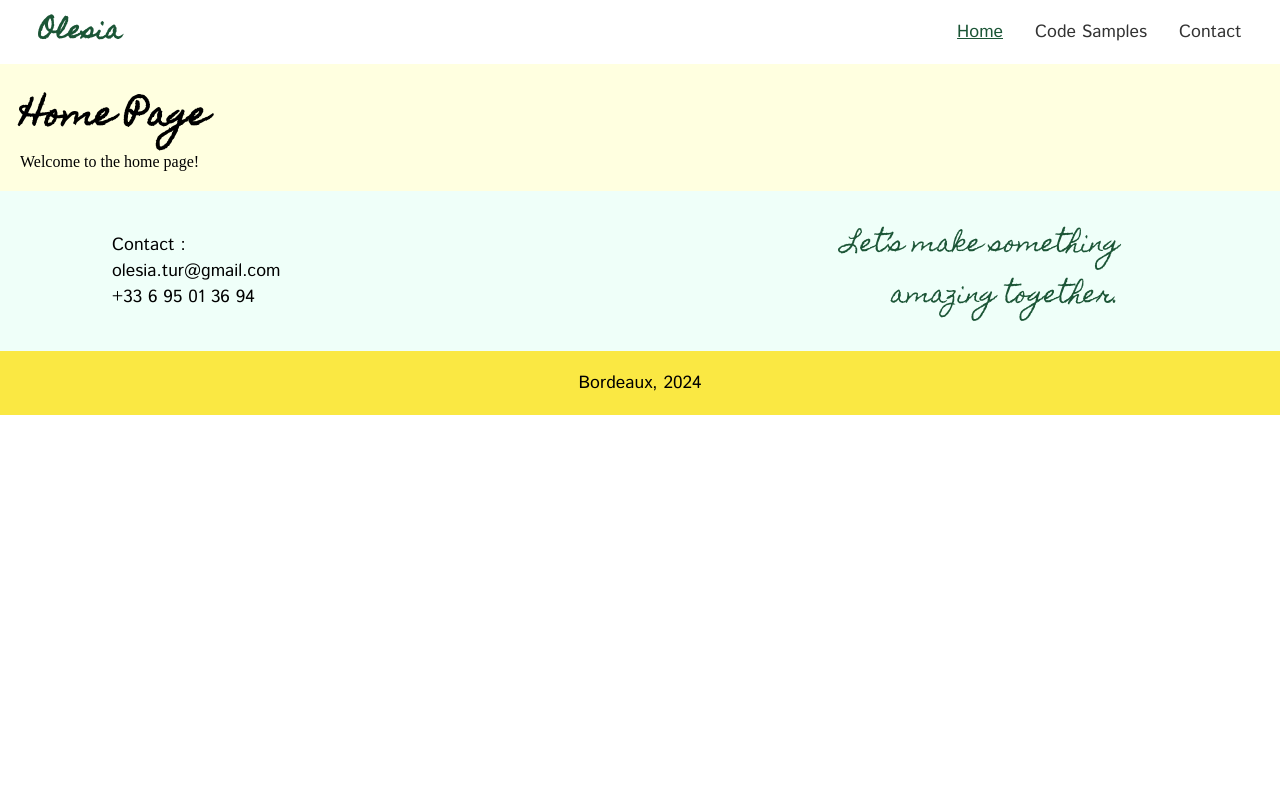
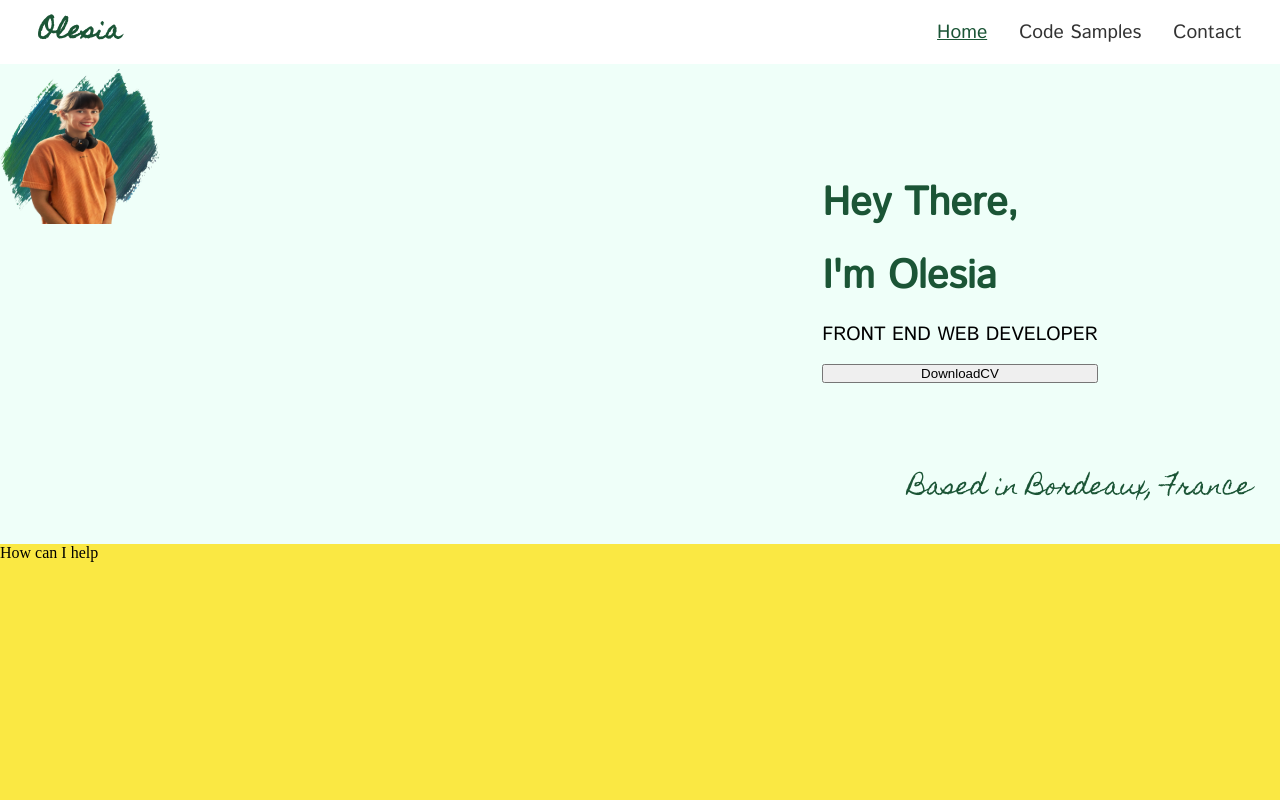
Before and after one commit to Nevalyashka09/nevalyashka09.github.io, a React (Create React App) app: page / in a window 1280 px wide. Shown: the top 800 px of the page. Built offline with nearby package versions, Linux system fonts and the light colour scheme.

Commit message:
home page - section one

```diff
--- a/src/pages/HomePage.js
+++ b/src/pages/HomePage.js
@@ -1,12 +1,46 @@
 import React from "react";
 import "../styles/homePage.scss";
+import profilePhoto from "../images/profilePhoto.png";
+import paintBackground from "../images/paintBackground.png";
 
 const HomePage = () => {
   return (
-    <div className="homePage">
-      <h1 className="cursive">Home Page</h1>
-      <p>Welcome to the home page!</p>
-    </div>
+    <section>
+      <section className="intro-section">
+        <div className="photo-wrapper">
+          <img
+            src={paintBackground}
+            alt="Paint Background"
+            className="paint-background"
+          />
+          <img src={profilePhoto} alt="Profile" className="profile-photo" />
+        </div>
+        <div className="text-container">
+          <div
+            style={{
+              margin: "5rem 0 0 0",
+              display: "flex",
+              flexDirection: "column",
+              gap: "1rem",
+            }}
+          >
+            <h1>Hey There,</h1>
+            <h1>I'm Olesia</h1>
+            <p className="p-istok">FRONT END WEB DEVELOPER</p>
+            <button>DownloadCV</button>
+          </div>
+          <div style={{ margin: "5rem 0 0 15rem" }}>
+            <p className="p-cursive">Based in Bordeaux, France</p>
+          </div>
+        </div>
+      </section>
+      <section className="myhelp">
+        <p>How can I help</p>
+      </section>
+      <section className="background">
+        <p>My Background</p>
+      </section>
+    </section>
   );
 };
 
--- a/src/portfolioComponents/Footer.js
+++ b/src/portfolioComponents/Footer.js
@@ -11,7 +11,7 @@ const Footer = () => {
     },
     footerText: {
       fontFamily: "istokWeb",
-      fontSize: "1.1rem",
+      fontSize: "1.2rem",
     },
   };
 
--- a/src/portfolioComponents/Header.js
+++ b/src/portfolioComponents/Header.js
@@ -27,7 +27,7 @@ const Header = () => {
       textDecoration: "none",
       color: "#333",
       fontFamily: "istokWeb",
-      fontSize: "1.1rem",
+      fontSize: "1.2rem",
     },
     activeLink: {
       color: "#1B5536",
--- a/src/styles/_variables.scss
+++ b/src/styles/_variables.scss
@@ -1,7 +1,12 @@
-$color-pink: #ffc0cb;
-$color-lightblue: #add8e6;
-$color-yellow: #ffffe0;
-$color-lightgreen: #90ee90;
+// Website colors
+$white: #ffffff;
+$dark-green: #1b5536;
+$light-blue: #effff9;
+$yellow: #fae843;
+
+// Website fonts
+$istokWeb-font: "istokWeb";
+$homemadeApple-font: "homemadeApple";
 
 @font-face {
   font-family: "istokWeb";
@@ -22,3 +27,20 @@ $color-lightgreen: #90ee90;
   padding: 0;
   box-sizing: border-box;
 }
+
+h1 {
+  color: $dark-green;
+  font-family: $istokWeb-font;
+  font-size: 2.5rem;
+}
+
+.p-istok {
+  font-family: $istokWeb-font;
+  font-size: 1.2rem;
+}
+
+.p-cursive {
+  color: $dark-green;
+  font-family: $homemadeApple-font;
+  font-size: 1.5rem;
+}
--- a/src/styles/codeSamples.scss
+++ b/src/styles/codeSamples.scss
@@ -1,6 +1,5 @@
 @import "../styles/variables";
 
 .codeSamples {
-  background-color: $color-lightgreen;
   padding: 20px;
 }
--- a/src/styles/contactPage.scss
+++ b/src/styles/contactPage.scss
@@ -1,6 +1,5 @@
 @import "../styles/variables";
 
 .contactPage {
-  background-color: $color-pink;
   padding: 20px;
 }
--- a/src/styles/homePage.scss
+++ b/src/styles/homePage.scss
@@ -1,9 +1,47 @@
 @import "../styles/variables";
 
-.homePage {
-  background-color: $color-yellow;
-  padding: 20px;
+// First section - Intro
+.intro-section {
+  background-color: $light-blue;
+  height: 30rem;
+  display: grid;
+  grid-template-columns: 1fr 1fr;
 }
-.cursive {
-  font-family: "homemadeApple", sans-serif;
+.photo-container {
+  display: flex;
+  justify-content: center;
+  align-items: center;
 }
+
+.paint-background,
+.profile-photo {
+  position: absolute;
+  width: 10rem;
+  height: 10rem;
+}
+
+.paint-background {
+  z-index: 1;
+}
+
+.profile-photo {
+  z-index: 2;
+}
+
+.text-container {
+  display: flex;
+  flex-direction: column;
+  justify-content: center;
+  align-items: center;
+}
+
+// SECOND SECTION
+.myhelp {
+  background-color: $yellow;
+  height: 20rem;
+}
+// THIRD SECTION
+.background {
+  background-color: $white;
+  height: 20rem;
+}
```
Also changed, not shown: src/images/paintBackground.png (added), src/images/profilePhoto.png (added).
